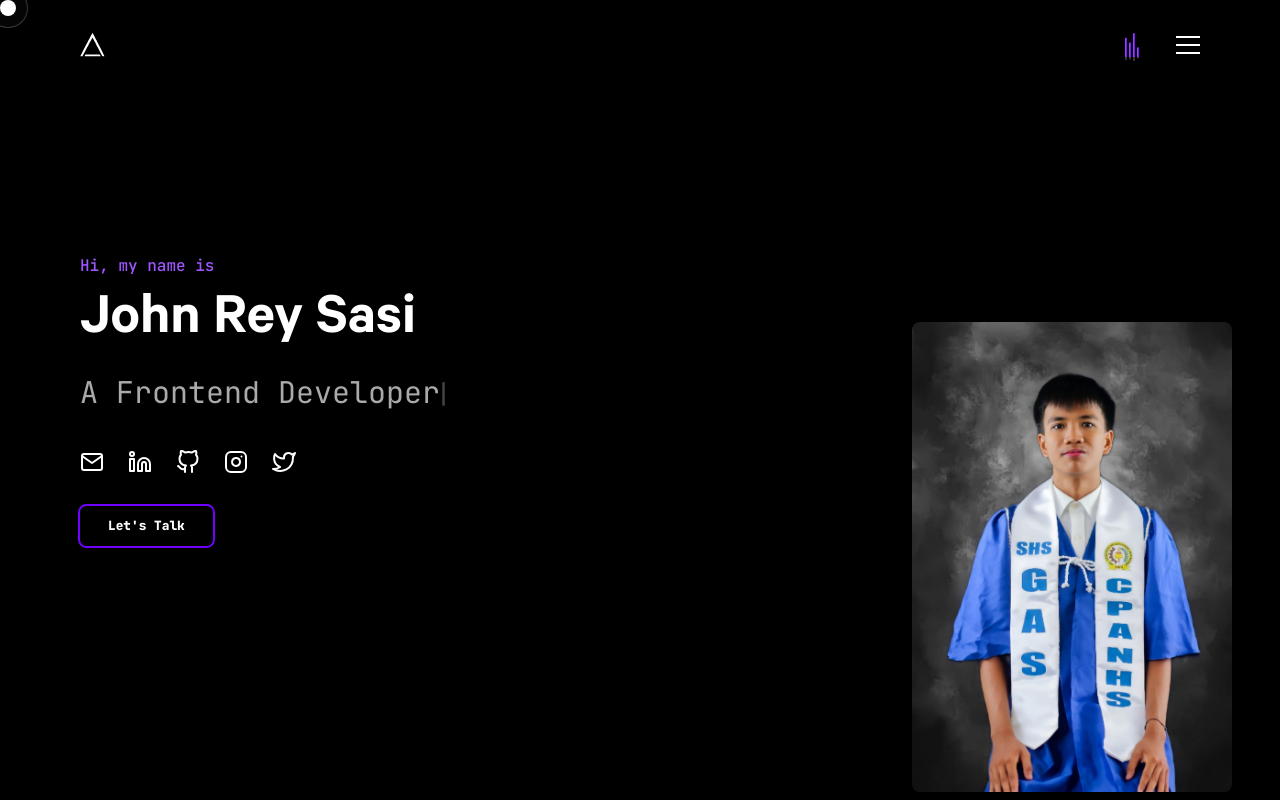
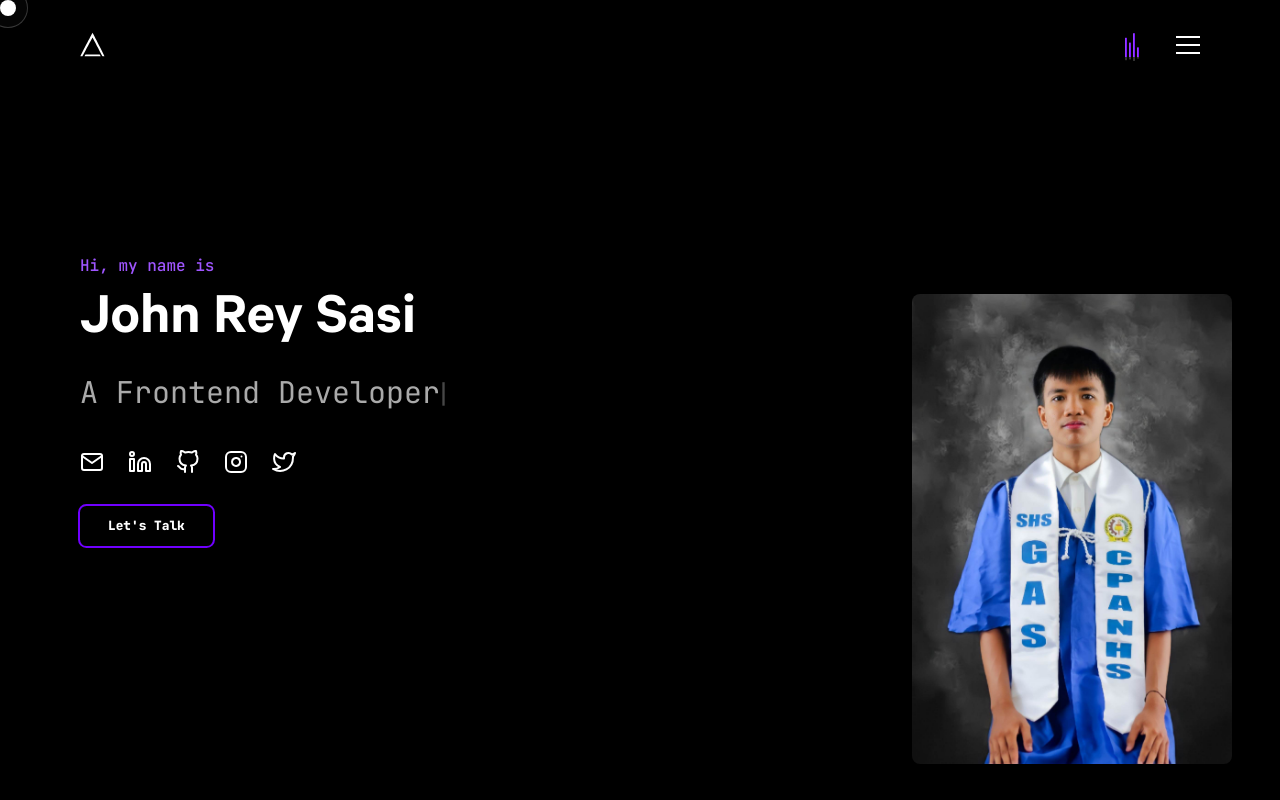
Before and after one commit to Janriisasi/personal-portfolio, a Next.js app: page / in a window 1280 px wide. Shown: the top 800 px of the page. Built offline with nearby package versions, Linux system fonts and the light colour scheme; no server answers; what bad-words would draw is missing.

Commit message:
adjusted the position of picture

```diff
--- a/components/Hero/Hero.js
+++ b/components/Hero/Hero.js
@@ -85,13 +85,9 @@ const Hero = () => {
       </div>
        <div
         ref={imageRef}
-        className="absolute w-full max-w-xs mx-auto
-                  bottom-4
-                  sm:w-4/12 sm:mx-0 sm:right-4
-                  md:w-3/12 md:bottom-8 md:right-4
-                  lg:w-4/12 lg:bottom-2 lg:right-12
-                  xl:w-3/12 2xl:right-16
-                  rounded-lg overflow-hidden flex justify-center"
+        className="absolute hidden w-4/12 md:w-3/12 lg:w-4/12 xl:w-3/12 bottom-4
+             md:bottom-8 lg:bottom-9 right-7 md:flex lg:right-12 2xl:right-16
+             rounded-lg overflow-hidden"
         >
         <Image
           src={profilePicture}
```
